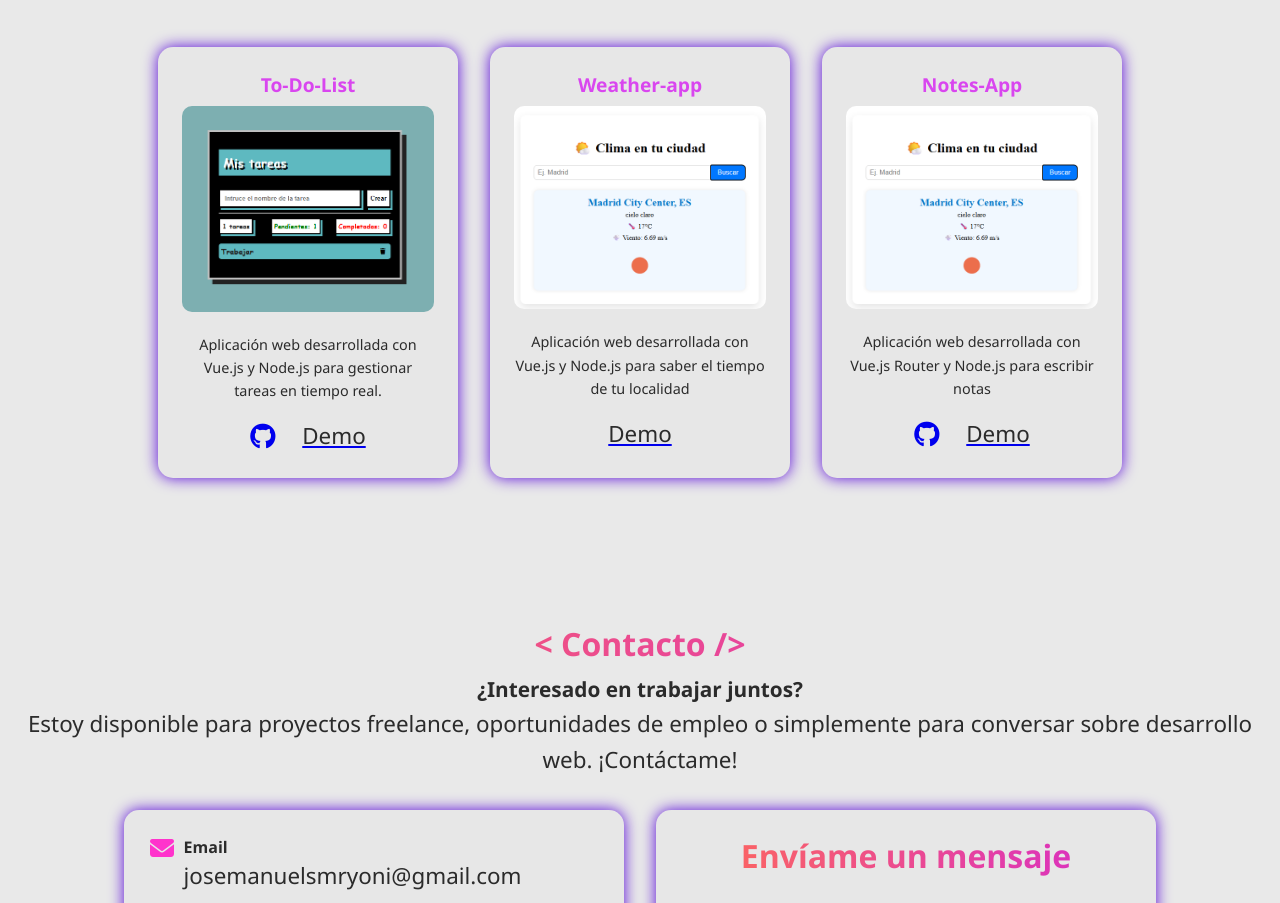
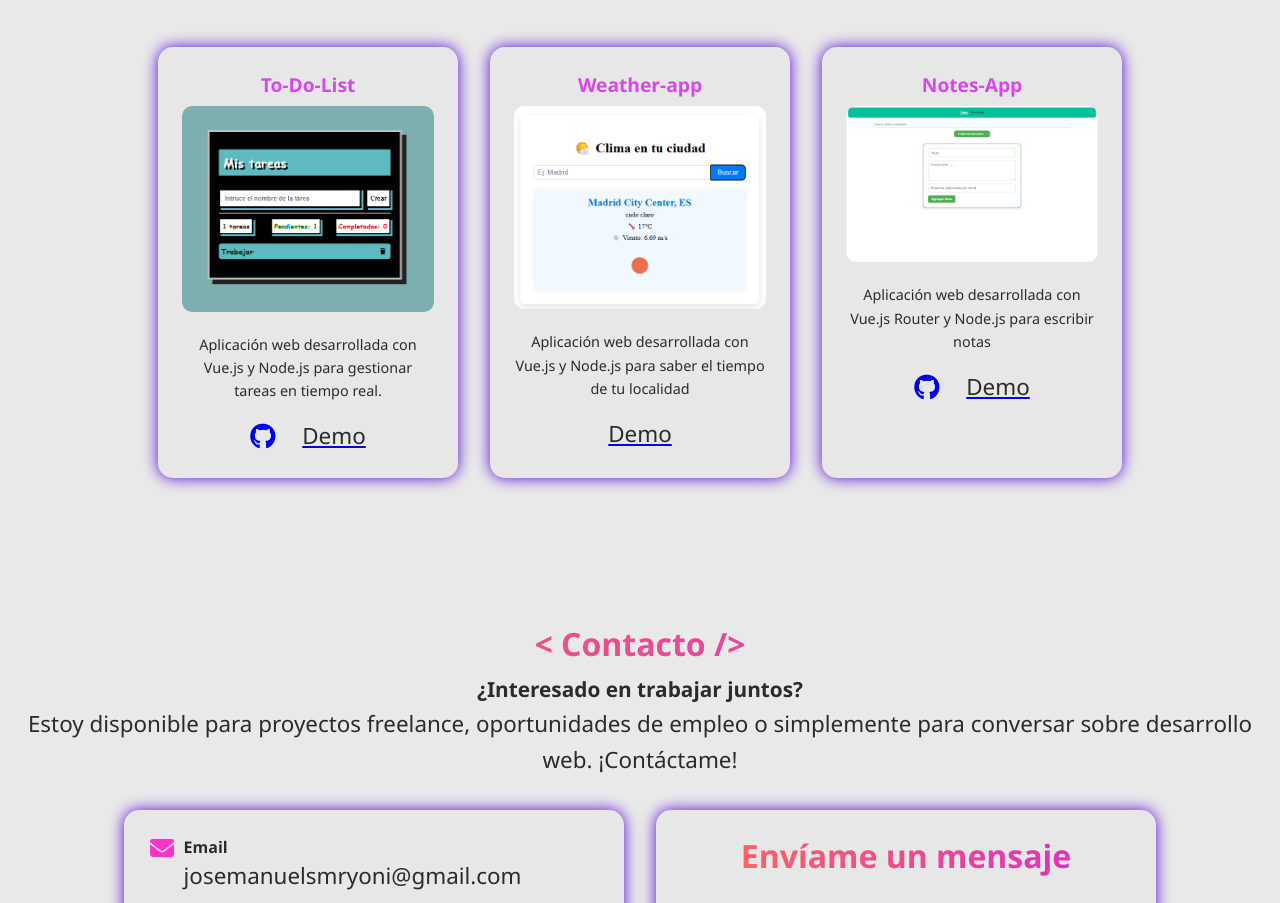
Before and after one commit to josemanueltm/projects-practices-JM, a Vue app in the folder JM-my-portfolio/: page / in a window 1280 px wide. Shown: the part 1517-2420 px from the top of the page. Built offline with nearby package versions, Linux system fonts and the light colour scheme.

Commit message:
update project

```diff
--- a/JM-my-portfolio/src/components/Projects.vue
+++ b/JM-my-portfolio/src/components/Projects.vue
@@ -33,7 +33,7 @@
       <!-- Card 3 -->
       <div class="project-card">
         <h4 class="project-title">Notes-App</h4>
-        <img src="/public/img/weather.png" alt="Vista Previa de Weather APP" class="project-image">
+        <img src="/public/img/notes.png" alt="Vista Previa de Weather APP" class="project-image">
         <p class="project-description"> Aplicación web desarrollada con Vue.js Router y Node.js para escribir notas</p>
         <div class="project-links">
           <a href="https://github.com/josemanueltm/projects-practices-JM/tree/main/notes-app" target="_blank"
```
Also changed, not shown: JM-my-portfolio/public/img/notes.png (added).
